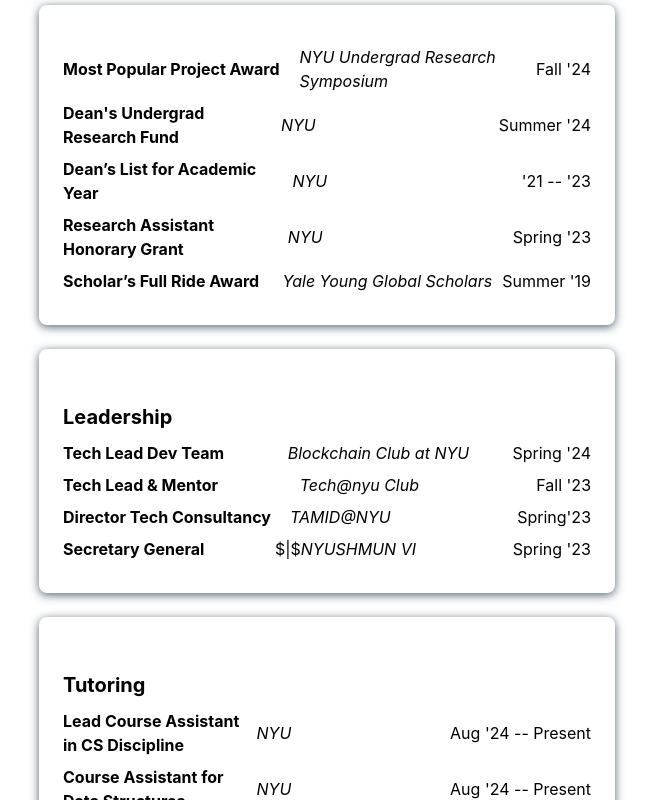
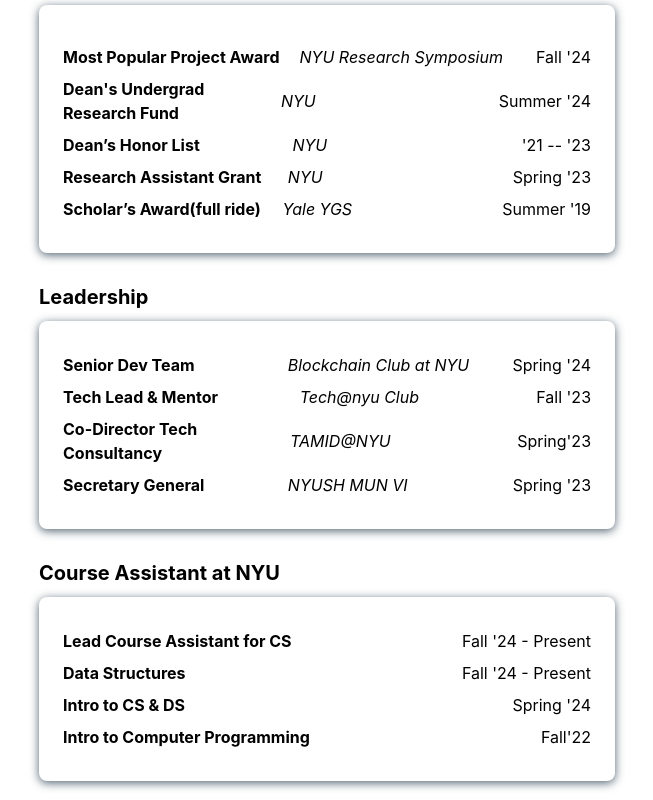
Before and after one commit to s-haider10/portfolio-blog, a Next.js app: page /experience in a window 1280 px wide. Shown: the part 480-1280 px from the top of the page, without its empty margins (313-966 px from the left). Built offline with nearby package versions, Linux system fonts and the light colour scheme.

Commit message:
Update page.tsx

```diff
--- a/app/experience/page.tsx
+++ b/app/experience/page.tsx
@@ -15,7 +15,7 @@
           <div className="awards">
             <p>
               <strong>Most Popular Project Award</strong>{" "}
-              <em>NYU Undergrad Research Symposium</em>{" "}
+              <em>NYU Research Symposium</em>{" "}
               <span className="float-right">Fall '24</span>
             </p>
             <p>
@@ -23,27 +23,24 @@
               <span className="float-right">Summer '24</span>
             </p>
             <p>
-              <strong>Dean’s List for Academic Year</strong>
+              <strong>Dean’s Honor List</strong>
               <em>NYU</em> <span className="float-right">'21 -- '23</span>
             </p>
             <p>
-              <strong>Research Assistant Honorary Grant</strong> <em>NYU</em>{" "}
+              <strong>Research Assistant Grant</strong> <em>NYU</em>{" "}
               <span className="float-right">Spring '23</span>
             </p>
             <p>
-              <strong>Scholar’s Full Ride Award</strong>{" "}
-              <em>Yale Young Global Scholars</em>{" "}
+              <strong>Scholar’s Award(full ride) </strong> <em>Yale YGS</em>{" "}
               <span className="float-right">Summer '19</span>
             </p>
           </div>
         </div>
-
+        <h2 className="font-semibold text-xl">Leadership</h2>
         <div className="experience-box">
-          <h2 className="font-semibold text-xl">Leadership</h2>
           <div className="leadership">
             <p>
-              <strong>Tech Lead Dev Team</strong>{" "}
-              <em>Blockchain Club at NYU</em>{" "}
+              <strong>Senior Dev Team</strong> <em>Blockchain Club at NYU</em>{" "}
               <span className="float-right">Spring '24</span>
             </p>
             <p>
@@ -51,37 +48,33 @@
               <span className="float-right">Fall '23</span>
             </p>
             <p>
-              <strong>Director Tech Consultancy</strong> <em>TAMID@NYU</em>{" "}
+              <strong>Co-Director Tech Consultancy</strong> <em>TAMID@NYU</em>{" "}
               <span className="float-right">Spring'23</span>
             </p>
             <p>
-              <strong>Secretary General</strong> $|$ <em>NYUSHMUN VI</em>{" "}
+              <strong>Secretary General</strong> <em>NYUSH MUN VI</em>{" "}
               <span className="float-right">Spring '23</span>
             </p>
           </div>
         </div>
-
+        <h2 className="font-semibold text-xl">Course Assistant at NYU</h2>
         <div className="experience-box">
-          <h2 className="font-semibold text-xl">Tutoring</h2>
           <div className="tutoring">
             <p>
-              <strong>Lead Course Assistant in CS Discipline</strong>{" "}
-              <em>NYU</em>{" "}
-              <span className="float-right">Aug '24 -- Present</span>
+              <strong>Lead Course Assistant for CS</strong>{" "}
+              <span className="float-right">Fall '24 - Present</span>
             </p>
             <p>
-              <strong>Course Assistant for Data Structures</strong> <em>NYU</em>{" "}
-              <span className="float-right">Aug '24 -- Present</span>
+              <strong>Data Structures</strong>{" "}
+              <span className="float-right">Fall '24 - Present</span>
             </p>
             <p>
-              <strong>Course Assistant for Introduction to CS & DS</strong>{" "}
-              <em>NYU</em> <span className="float-right">Spring '23</span>
+              <strong>Intro to CS & DS</strong>{" "}
+              <span className="float-right">Spring '24</span>
             </p>
             <p>
-              <strong>
-                Course Assistant for Introduction to Computer Programming
-              </strong>{" "}
-              <em>NYU</em> <span className="float-right">Fall'22</span>
+              <strong>Intro to Computer Programming</strong>{" "}
+              <span className="float-right">Fall'22</span>
             </p>
           </div>
         </div>
```
